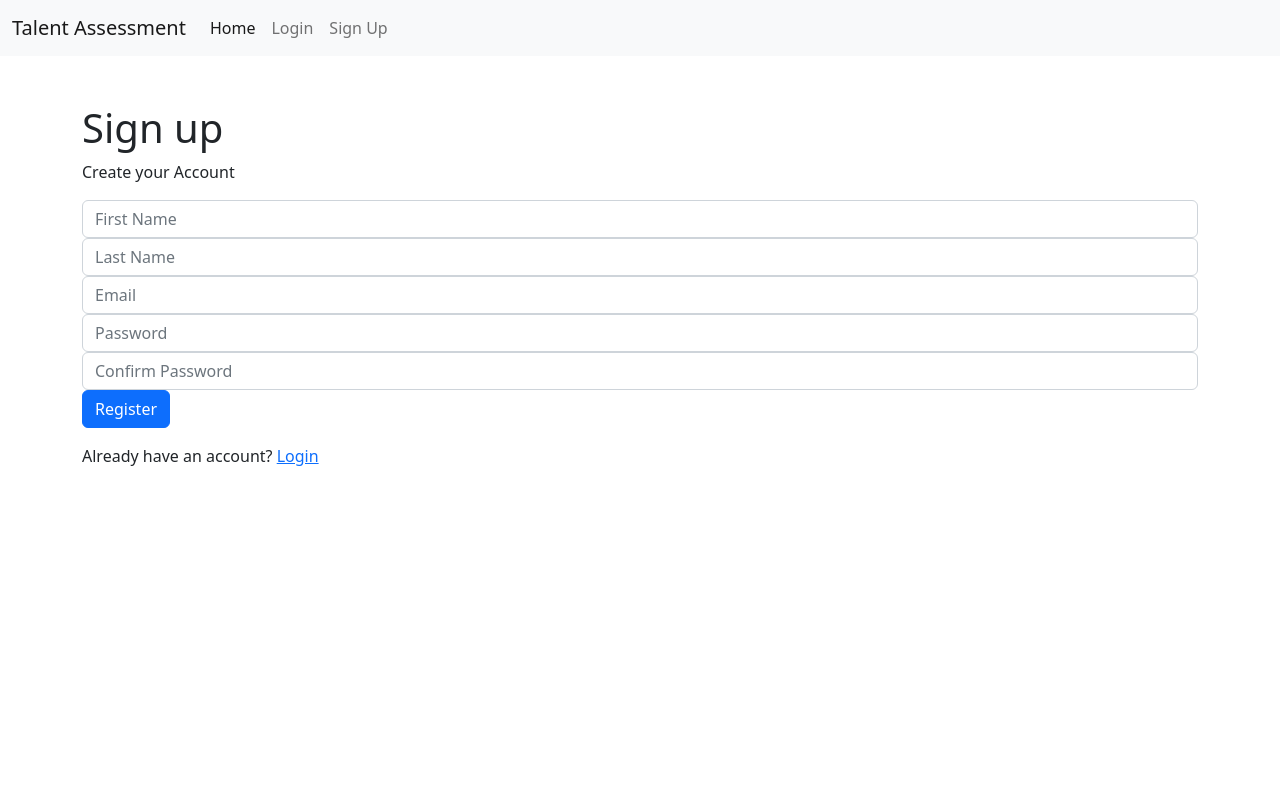
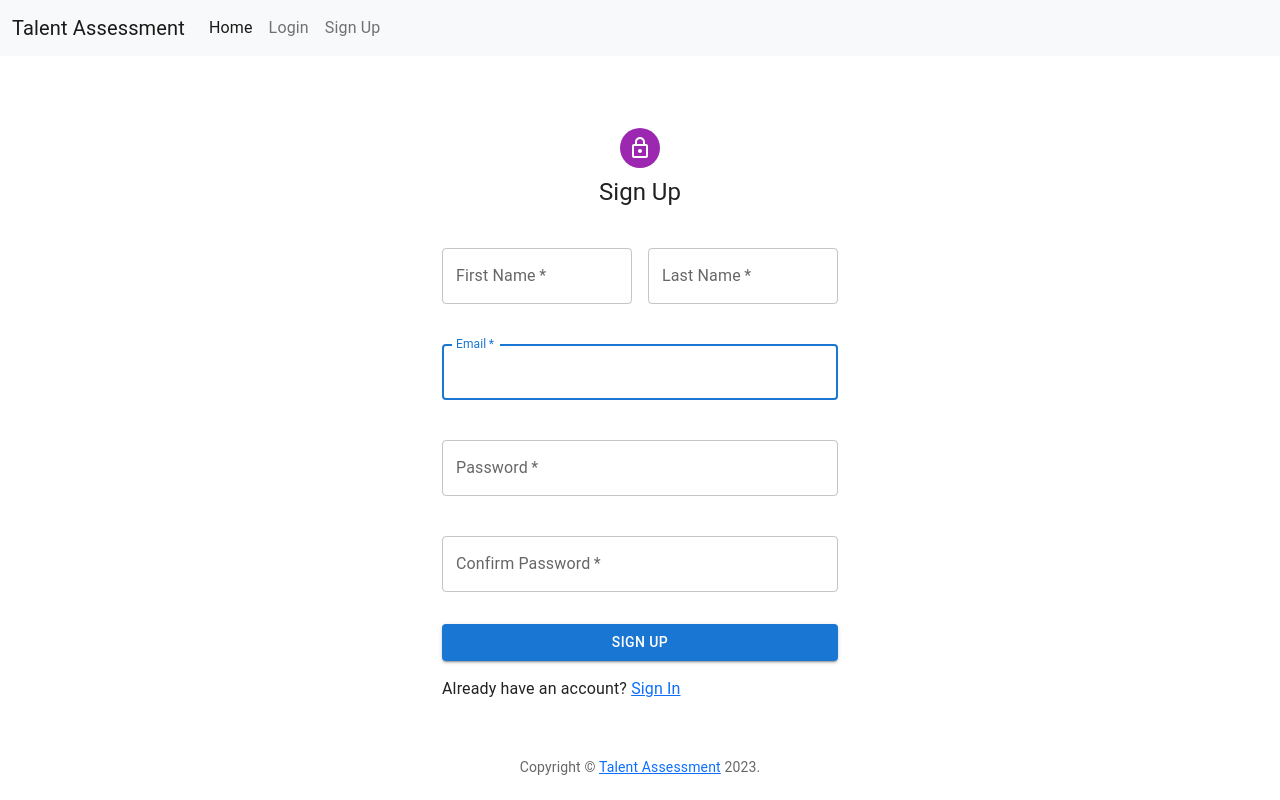
Before and after one commit to muneneee/talent, a React (Create React App) app in the folder frontend/: page /signup in a window 1280 px wide. Built offline with nearby package versions, Linux system fonts and the light colour scheme.

Commit message:
Added material UI

```diff
--- a/frontend/src/containers/Login.js
+++ b/frontend/src/containers/Login.js
@@ -1,7 +1,23 @@
 import React, { useState } from 'react';
-import { Link, Navigate, useNavigate } from 'react-router-dom';
+import { Link, Navigate } from 'react-router-dom';
 import { connect } from 'react-redux';
 import { login } from '../actions/auth';
+
+import Avatar from '@mui/material/Avatar';
+import Button from '@mui/material/Button';
+import CssBaseline from '@mui/material/CssBaseline';
+import TextField from '@mui/material/TextField';
+import FormControlLabel from '@mui/material/FormControlLabel';
+import Checkbox from '@mui/material/Checkbox';
+import Grid from '@mui/material/Grid';
+import Box from '@mui/material/Box';
+import LockOutlinedIcon from '@mui/icons-material/LockOutlined';
+import Typography from '@mui/material/Typography';
+import Container from '@mui/material/Container';
+import { createTheme, ThemeProvider } from '@mui/material/styles';
+
+
+
 
 const Login = ({ login, isAuthenticated }) => {
     const [formData, setFormData] = useState({
@@ -9,7 +25,6 @@
         password: ''
     });
 
-    const navigate = useNavigate();
 
     const { email, password } = formData;
 
@@ -25,47 +40,105 @@
         return <Navigate replace to='/' />
     }
 
+    function Copyright(props) {
         return (
-        <div className='container mt-5'>
-            <h1>Sign in</h1>
-            <p>Sign into your Account</p>
+          <Typography variant="body2" color="text.secondary" align="center" {...props}>
+            {'Copyright © '}
+            <Link color="inherit" href="https://mui.com/">
+              Talent Assessment
+            </Link>{' '}
+            {new Date().getFullYear()}
+            {'.'}
+          </Typography>
+        );
+    }
 
-            <form onSubmit={e => onSubmit(e)}>
-                <div className='form-group'>
-                    <input
-                        className='form-control'
+    const theme = createTheme();
+
+
+    return (
+
+    <ThemeProvider theme={theme}>
+      <Container component="main" maxWidth="xs">
+        <CssBaseline />
+        <Box
+          sx={{
+            marginTop: 8,
+            display: 'flex',
+            flexDirection: 'column',
+            alignItems: 'center',
+          }}
+        >
+          <Avatar sx={{ m: 1, bgcolor: 'secondary.main' }}>
+            <LockOutlinedIcon />
+          </Avatar>
+          <Typography component="h1" variant="h5">
+            Sign in
+          </Typography>
+          <Box component="form" onSubmit={e => onSubmit(e)} noValidate sx={{ mt: 1 }}>
+            <TextField
+              margin="normal"
+              required
+              fullWidth
+              id="email"
+              name="email"
+              autoComplete="email"
+              placeholder="Enter your email"
+              label="Email"
+              variant="outlined"
               type='email'
-                        placeholder='Email'
-                        name='email'
               value={email}
               onChange={e => onChange(e)}
+              autoFocus
+            />
+            <TextField
+              margin="normal"
               required
-                    />
-                </div>
-
-                <div className='form-group'>
-                    <input
-                        className='form-control'
-                        type='password'
-                        placeholder='Password'
-                        name='password'
+              fullWidth
+              name="password"
+              label="Password"
+              type="password"
+              id="password"
+              autoComplete="current-password"
+              placeholder="Password"
+              variant="outlined"
               value={password}
               onChange={e => onChange(e)}
               minLength='6'
-                        required
             />
-                </div>
+            <FormControlLabel
+              control={<Checkbox value="remember" color="primary" />}
+              label="Remember me"
+            />
+            <Button
+              type="submit"
+              fullWidth
+              variant="contained"
+              sx={{ mt: 3, mb: 2 }}
+            >
+              Sign In
+            </Button>
+            <Grid container>
+              <Grid item xs>
+                <Link to='/reset-password' variant="body2">
+                  Forgot password?
+                </Link>
+              </Grid>
+              <Grid item>
+                <p>
 
-                <button className='btn btn-primary' type='submit'>Login</button>
-            </form>
-            <p className='mt-3'>
-                Don't have an account? <Link to='/signup'>Sign up</Link>
+                    Don't have an Account? <Link to='/signup' variant="body2">
+                    {"Sign Up"}
+                    </Link>
                 </p>
+              </Grid>
+            </Grid>
+          </Box>
+        </Box>
+        <Copyright sx={{ mt: 8, mb: 4 }} />
+      </Container>
+    </ThemeProvider>
 
-            <p className='mt-3'>
-                Forgot your Password? <Link to='/reset-password'>Reset Password</Link>
-            </p>
-        </div>
     );
 
 };
--- a/frontend/src/containers/ResetPassword.js
+++ b/frontend/src/containers/ResetPassword.js
@@ -1,5 +1,5 @@
 import React, { useState } from 'react';
-import { Link, Navigate } from 'react-router-dom';
+import { Navigate } from 'react-router-dom';
 import { connect } from 'react-redux';
 import { reset_password } from '../actions/auth';
 
--- a/frontend/src/containers/Signup.js
+++ b/frontend/src/containers/Signup.js
@@ -2,6 +2,21 @@
 import { Link, Navigate } from 'react-router-dom';
 import { connect } from 'react-redux';
 import { signup } from '../actions/auth';
+
+import Avatar from '@mui/material/Avatar';
+import Button from '@mui/material/Button';
+import CssBaseline from '@mui/material/CssBaseline';
+import TextField from '@mui/material/TextField';
+import FormControlLabel from '@mui/material/FormControlLabel';
+import Checkbox from '@mui/material/Checkbox';
+import Grid from '@mui/material/Grid';
+import Box from '@mui/material/Box';
+import LockOutlinedIcon from '@mui/icons-material/LockOutlined';
+import Typography from '@mui/material/Typography';
+import Container from '@mui/material/Container';
+import { createTheme, ThemeProvider } from '@mui/material/styles';
+
+
 
 const Signup = ({ signup, isAuthenticated }) => {
     const [accountCreated, setAccountCreated] = useState(false);
@@ -15,6 +30,8 @@
     });
 
     const [errors, setErrors] = useState({});
+
+    const theme = createTheme();
 
 
     const { first_name, last_name, email, password, re_password } = formData;
@@ -57,84 +74,147 @@
         return <Navigate replace to='/login' />
     }
 
+    function Copyright(props) {
         return (
-        <div className='container mt-5'>
-            <h1>Sign up</h1>
-            <p>Create your Account</p>
+          <Typography variant="body2" color="text.secondary" align="center" {...props}>
+            {'Copyright © '}
+            <Link color="inherit" href="https://mui.com/">
+              Talent Assessment
+            </Link>{' '}
+            {new Date().getFullYear()}
+            {'.'}
+          </Typography>
+        );
+    }
 
-            <form onSubmit={e => onSubmit(e)}>
-
-                <div className='form-group'>
-                    <input
-                        className='form-control'
+    return (
+        <ThemeProvider theme={theme}>
+          <Container component="main" maxWidth="xs">
+            <CssBaseline />
+            <Box
+                sx={{
+                marginTop: 8,
+                display: 'flex',
+                flexDirection: 'column',
+                alignItems: 'center',
+                }}
+            >
+                <Avatar sx={{ m: 1, bgcolor: 'secondary.main' }}>
+                    <LockOutlinedIcon />
+                </Avatar>
+                <Typography component="h1" variant="h5">
+                    Sign Up
+                </Typography>
+                <Box component="form" onSubmit={e => onSubmit(e)} noValidate sx={{ mt: 3 }}>
+                    <Grid container spacing={2}>
+                        <Grid item xs={12} sm={6}>
+                            <TextField
+                                margin="normal"
+                                required
+                                fullWidth
+                                id="first_name"
+                                name="first_name"
+                                autoComplete="first-name"
+                                placeholder="First Name"
+                                label="First Name"
+                                variant="outlined"
                                 type='text'
-                        placeholder='First Name'
-                        name='first_name'
                                 value={first_name}
                                 onChange={e => onChange(e)}
+                                autoFocus
+                            />
+                        </Grid>
+                        <Grid item xs={12} sm={6}>
+                            <TextField
+                                margin="normal"
                                 required
-                    />
-                </div>
-                <div className='form-group'>
-                    <input
-                        className='form-control'
+                                fullWidth
+                                id="last_name"
+                                name="last_name"
+                                autoComplete="last-name"
+                                placeholder="Last Name"
+                                label="Last Name"
+                                variant="outlined"
                                 type='text'
-                        placeholder='Last Name'
-                        name='last_name'
                                 value={last_name}
                                 onChange={e => onChange(e)}
+                                autoFocus
+                            />
+                        </Grid>
+                        <Grid item xs={12}>
+                            <TextField
+                                margin="normal"
                                 required
-                    />
-                </div>
-                <div className='form-group'>
-                    <input
-                        className='form-control'
+                                fullWidth
+                                id="email"
+                                name="email"
+                                autoComplete="email"
+                                placeholder="Enter your email"
+                                label="Email"
+                                variant="outlined"
                                 type='email'
-                        placeholder='Email'
-                        name='email'
                                 value={email}
                                 onChange={e => onChange(e)}
+                                autoFocus
+                            />
+                        </Grid>
+                        <Grid item xs={12}>
+                            <TextField
+                                margin="normal"
                                 required
-                    />
-                </div>
-
-                <div className='form-group'>
-                    <input
-                        className='form-control'
-                        type='password'
-                        placeholder='Password'
-                        name='password'
+                                fullWidth
+                                name="password"
+                                label="Password"
+                                type="password"
+                                id="password"
+                                autoComplete="current-password"
+                                placeholder="Password"
+                                variant="outlined"
                                 value={password}
                                 onChange={e => onChange(e)}
                                 minLength='6'
-                        required
                             />
                             {errors.password && <span>{errors.password}</span>}
-
-                </div>
-                <div className='form-group'>
-                    <input
-                        className='form-control'
-                        type='password'
-                        placeholder='Confirm Password'
-                        name='re_password'
+                        </Grid>
+                        <Grid item xs={12}>
+                            <TextField
+                                margin="normal"
+                                required
+                                fullWidth
+                                name="re_password"
+                                label="Confirm Password"
+                                type="password"
+                                id="re_password"
+                                autoComplete="confirm-password"
+                                placeholder="Confirm Password"
+                                variant="outlined"
                                 value={re_password}
                                 onChange={e => onChange(e)}
                                 minLength='6'
-                        required
                             />
                             {errors.re_password && <span>{errors.re_password}</span>}
-
-                </div>
-
-                <button className='btn btn-primary' type='submit'> Register </button>
-
-            </form>
-            <p className='mt-3'>
-                Already have an account? <Link to='/login'>Login</Link>
+                        </Grid>
+                    </Grid>
+                    <Button
+                        type="submit"
+                        fullWidth
+                        variant="contained"
+                        sx={{ mt: 3, mb: 2 }}
+                    >
+                        Sign Up
+                    </Button>
+                    <Grid container>
+                        <Grid item xs>
+                            <p>
+                                Already have an account? <Link to='/login' variant="body2">Sign In</Link>
                             </p>
-
-        </div>
+                        </Grid>
+                    </Grid>
+                </Box>
+            </Box>
+            <Copyright sx={{ mt: 5 }} />
+          </Container>
+        </ThemeProvider>
     );
 
 };
--- a/frontend/src/store.js
+++ b/frontend/src/store.js
@@ -1,4 +1,4 @@
-import { legacy_createStore as createStore, applyMiddleware, compose } from 'redux';
+import { legacy_createStore as createStore, applyMiddleware } from 'redux';
 import { composeWithDevTools } from 'redux-devtools-extension';
 import thunk from 'redux-thunk';
 import rootReducer from './reducers';
```
Also changed, not shown: frontend/package.json (+7 -0 lines), 7 other files (tests, documents, lock files or other folders). Lines whose indentation alone changed are shown as unchanged.
